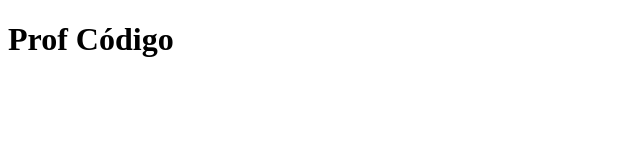
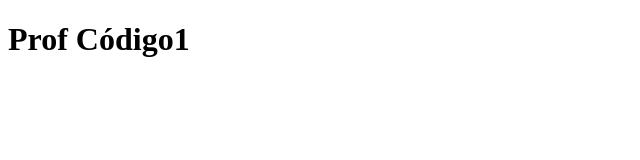
Before and after one commit to GiovanniGomesDaSilva/prof_cod, a plain HTML site: page index.html in a window 1280 px wide. Shown: the full height of the page, 0-640 px from the left. Drawn offline with Linux system fonts and the light colour scheme.

Commit message:
Subi o Index

```diff
--- a/index.html
+++ b/index.html
@@ -6,6 +6,6 @@
     <title>Document</title>
 </head>
 <body>
-    <h1>Prof Código</h1>
+    <h1>Prof Código1</h1>
 </body>
 </html>
```
